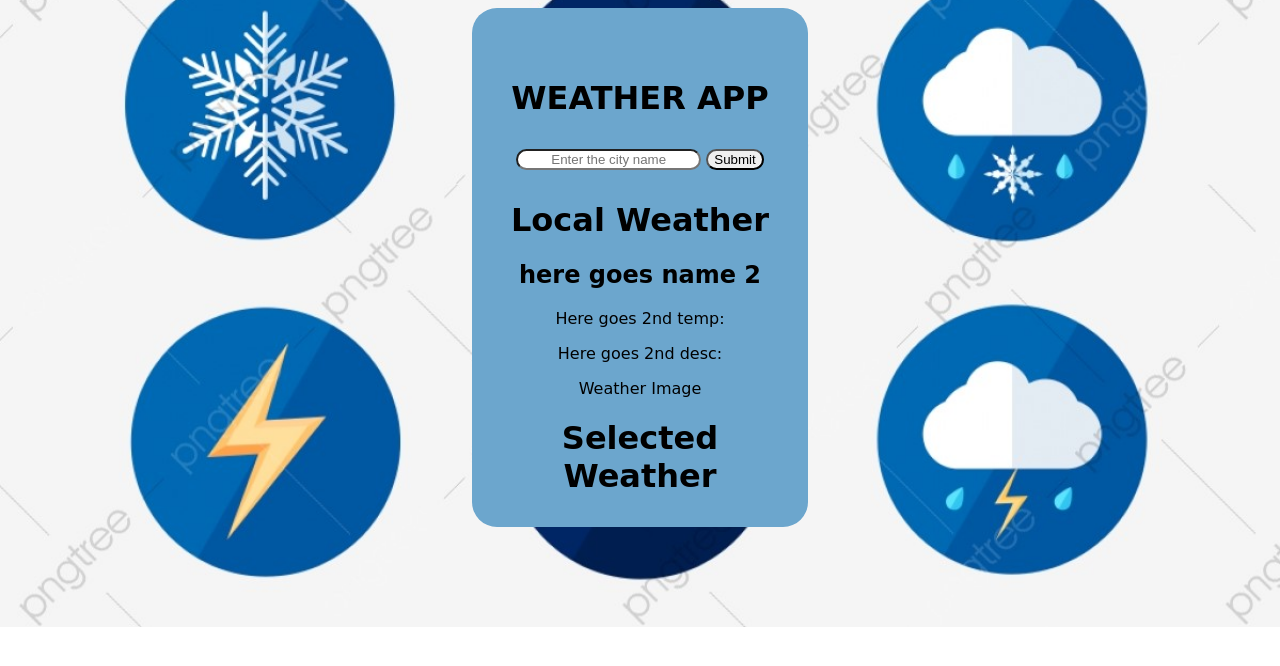
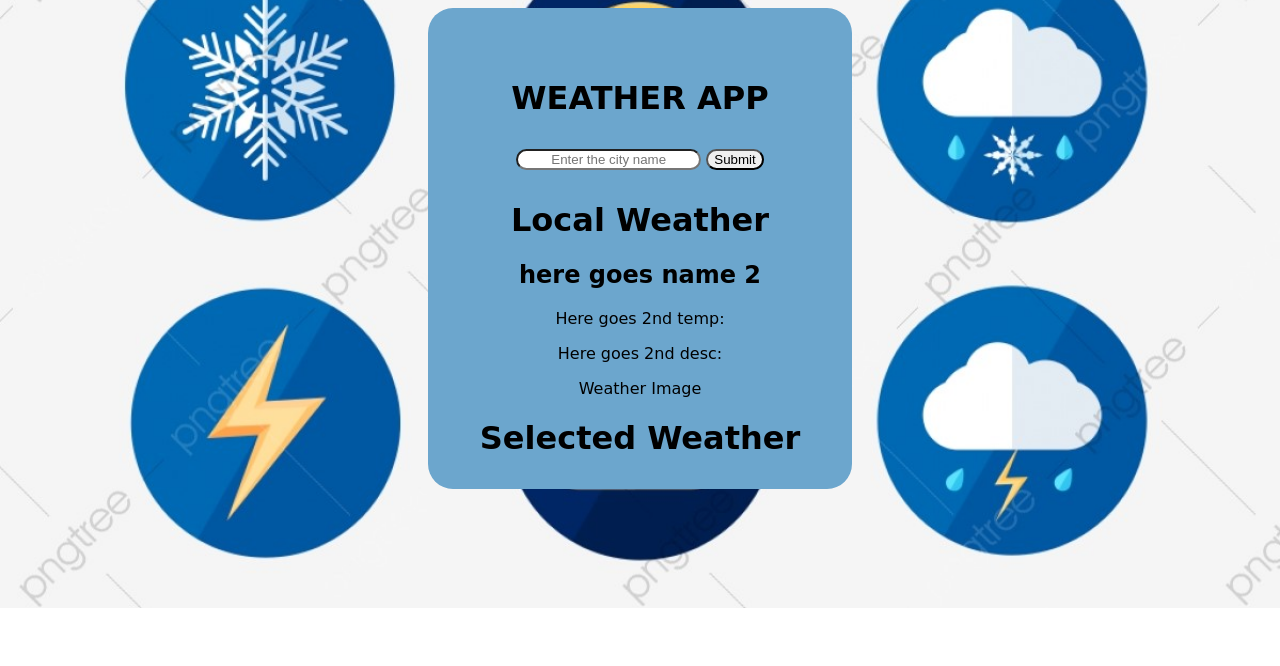
Before and after one commit to babdulraheem/weatherAppApi, a plain HTML site: page index.html in a window 1280 px wide. Drawn offline with Linux system fonts and the light colour scheme.

Commit message:
Saving to Github

```diff
--- a/main.scss
+++ b/main.scss
@@ -21,7 +21,7 @@ p,
 
 .container {
     margin: auto;
-    width: 25%;
+    width: 32%;
     background-color: #6CA6CD;
     padding: 10px;
     padding-top: 50px;
```
Also changed, not shown: main.css.
